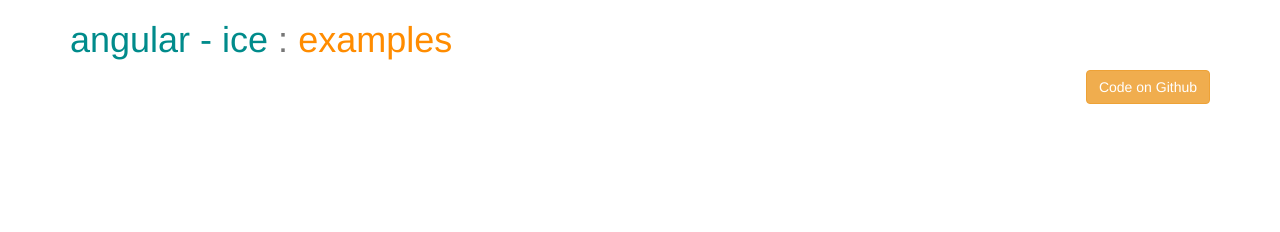
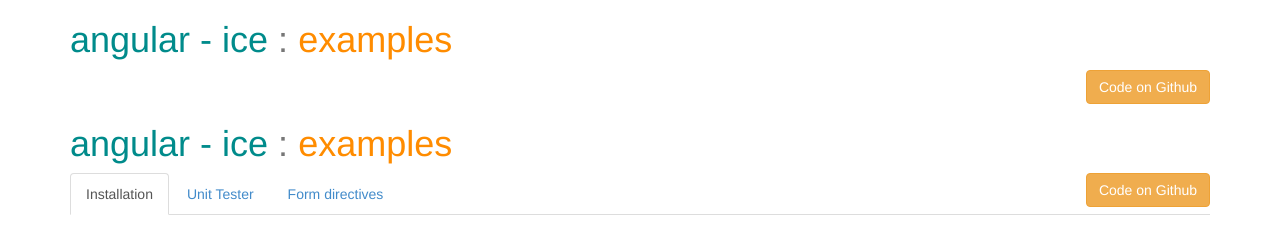
Before and after one commit to bverbist/angular-ice, a plain HTML site: page index.html in a window 1280 px wide. Shown: the top 232 px of the page. Drawn offline with Linux system fonts and the light colour scheme.

Commit message:
[bverbist] workaround jquery load problem

```diff
--- a/index.html
+++ b/index.html
@@ -17,6 +17,25 @@
     <div id="appContent">
     </div>
 
+    <div class="container" ng-controller="NavigationCtrl">
+        <div class="header">
+            <h1 class="text-muted">
+                <span class="text-blue">angular - ice</span> :
+                <span class="text-orange">examples</span>
+            </h1>
+
+            <button type="button" class="btn btn-warning pull-right" onclick="window.open('https://github.com/bverbist/angular-ice','_blank');">Code on Github</button>
+
+            <tabset ng-init="initFirstActiveTab()">
+                <tab heading="Installation" ng-click="goTo('/installation')" active="activeTab.installation"></tab>
+                <tab heading="Unit Tester" ng-click="goTo('/unitTester')" active="activeTab.unitTester"></tab>
+                <tab heading="Form directives" ng-click="goTo('/formDirectives')" active="activeTab.formDirectives"></tab>
+            </tabset>
+        </div>
+
+        <div ng-view=""></div>
+    </div>
+
     <!--[if lt IE 9]>
     <script src="bower_components/es5-shim/es5-shim.js"></script>
     <script src="bower_components/json3/lib/json3.js"></script>
@@ -33,7 +52,7 @@
     <script src="examples/examples-controller.js"></script>
 
     <script>
-        $('#appContent').load('app.html');
+        $('#appContent').load('./app.html');
     </script>
 </body>
 </html>
```
